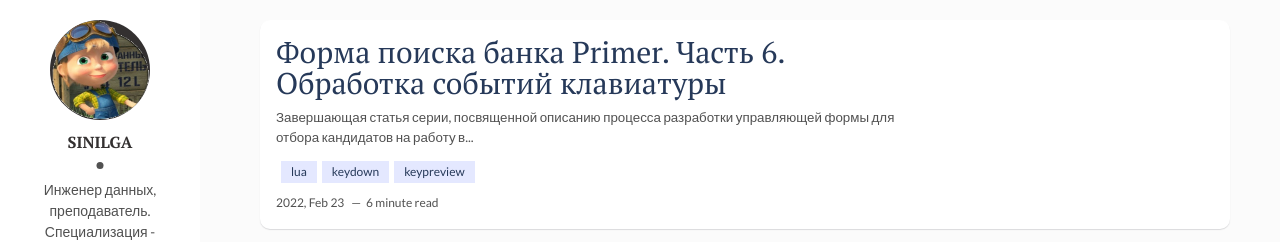
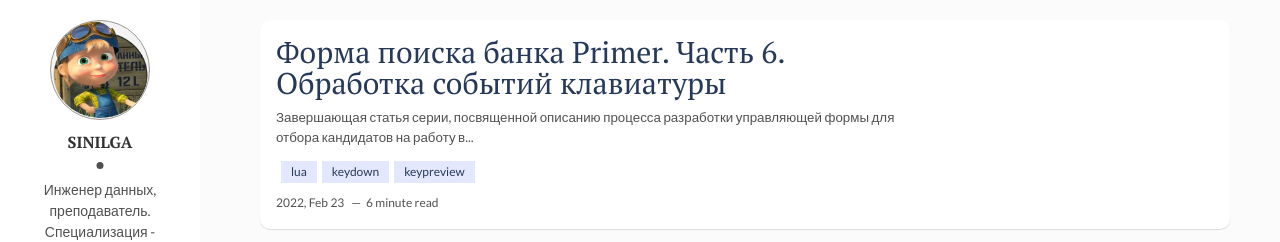
Before and after one commit to sinilga/cronospro, a Jekyll site: the page built from index.html, in a window 1280 px wide. Shown: the top 242 px of the page. Built offline with Jekyll 4.4.1, drawn with Linux system fonts in a browser that asks for light colours; the list of posts is cut into pages by our own code.

Commit message:
Update main.css

```diff
--- a/assets/css/main.css
+++ b/assets/css/main.css
@@ -964,7 +964,8 @@
   -webkit-border-radius: 100%;
           border-radius: 100%;
   overflow: hidden;
-  background-color: #333030;
+  background-color: #f4f3f3;
+  border: solid 1px #9d9b96;
 }
 
 .about img {
```
